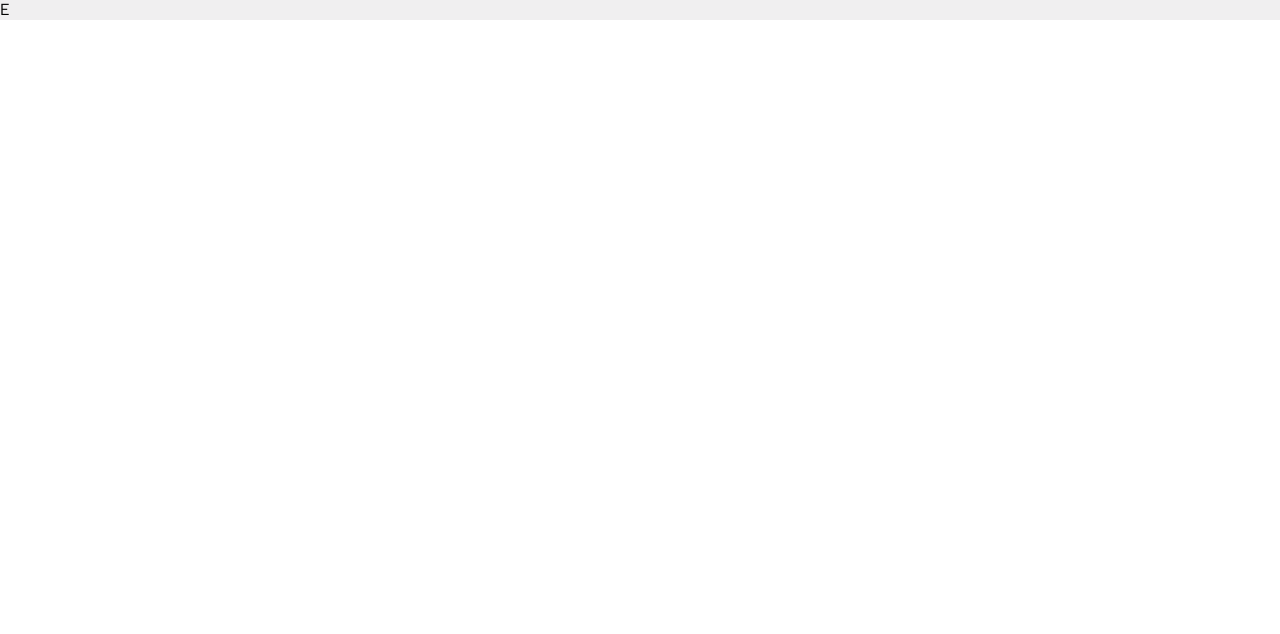
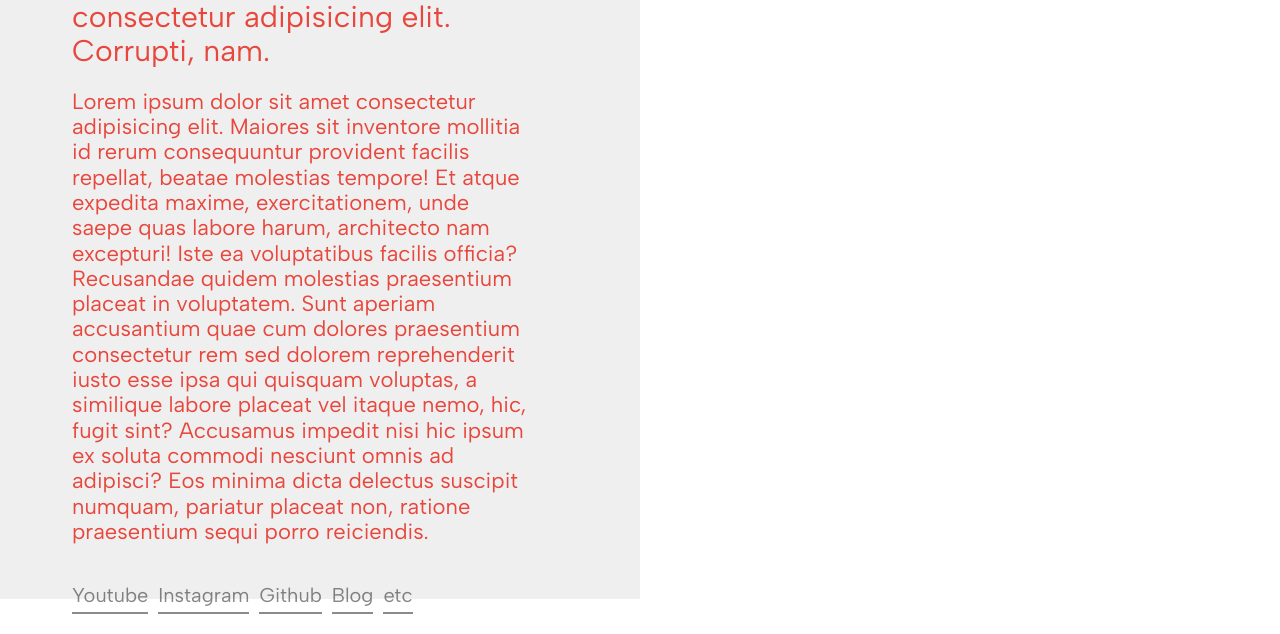
Before and after one commit to kbu715/CSS_LAYOUT, a website: page marie/index.html in a window 1280 px wide. Shown: the part 201-835 px from the top of the page. Before the commit the page ends 800 px from the top, so only its background shows below. Drawn offline with nearby package versions, Linux system fonts and the light colour scheme; files that its build step writes are made by us from their sources.

Commit message:
style: header

```diff
--- a/marie/index.html
+++ b/marie/index.html
@@ -10,16 +10,19 @@
   <body>
     <header>
       <h1>Marie Portfolio</h1>
-      <p>Lorem ipsum dolor sit amet consectetur adipisicing elit. Maiores sit inventore mollitia id rerum consequuntur provident facilis repellat, beatae molestias tempore! Et atque expedita maxime, exercitationem, unde saepe quas labore harum, architecto nam excepturi! Iste ea voluptatibus facilis officia? Recusandae quidem molestias praesentium placeat in voluptatem. Sunt aperiam accusantium quae cum dolores praesentium consectetur rem sed dolorem reprehenderit iusto esse ipsa qui quisquam voluptas, a similique labore placeat vel itaque nemo, hic, fugit sint? Accusamus impedit nisi hic ipsum ex soluta commodi nesciunt omnis ad adipisci? Eos minima dicta delectus suscipit numquam, pariatur placeat non, ratione praesentium sequi porro reiciendis.</p>
-      <nav>
-        <ul>
-          <li>A</li>
-          <li>B</li>
-          <li>C</li>
-          <li>D</li>
-          <li>E</li>
-        </ul>
-      </nav>
+      <div class="bottom">
+        <h3>Lorem, ipsum dolor sit amet consectetur adipisicing elit. Corrupti, nam.</h3>
+        <p>Lorem ipsum dolor sit amet consectetur adipisicing elit. Maiores sit inventore mollitia id rerum consequuntur provident facilis repellat, beatae molestias tempore! Et atque expedita maxime, exercitationem, unde saepe quas labore harum, architecto nam excepturi! Iste ea voluptatibus facilis officia? Recusandae quidem molestias praesentium placeat in voluptatem. Sunt aperiam accusantium quae cum dolores praesentium consectetur rem sed dolorem reprehenderit iusto esse ipsa qui quisquam voluptas, a similique labore placeat vel itaque nemo, hic, fugit sint? Accusamus impedit nisi hic ipsum ex soluta commodi nesciunt omnis ad adipisci? Eos minima dicta delectus suscipit numquam, pariatur placeat non, ratione praesentium sequi porro reiciendis.</p>
+        <nav>
+          <ul>
+            <li>Youtube</li>
+            <li>Instagram</li>
+            <li>Github</li>
+            <li>Blog</li>
+            <li>etc</li>
+          </ul>
+        </nav>
+      </div>
     </header>
     <main>
 
--- /dev/null
+++ b/marie/src/scss/_variables.scss
@@ -0,0 +1,2 @@
+$red: #e7473c;
+$white: #f0eff0;
--- a/marie/src/scss/styles.scss
+++ b/marie/src/scss/styles.scss
@@ -1,6 +1,62 @@
 @import '_normalize';
 @import '_reset';
+@import '_variables';
+
+body {
+  height: 100vh;
+}
 
 header {
-  background-color: #f0eff0;
+  background-color: $white;
+  width: 50%;
+  height: 100%;
+  padding: 10vh 0 72px 72px;
+  display: flex;
+  flex-direction: column;
+  justify-content: space-between;
+  color: $red;
+
+  h1 {
+    font-size: 75px;
+  }
+
+  h3 {
+    font-size: 30px;
+    font-weight: 400;
+    margin-bottom: 20px;
+  }
+
+  h3, p {
+    width: 80%;
+  }
+
+  p {
+    font-size: 22px;
+    font-weight: 300;
+    margin-bottom: 40px;
+  }
+
+  nav {
+    width: 80%;
+    ul {
+      display: flex;
+      flex-wrap: wrap;
+      li {
+        margin-right: 10px;
+        font-size: 20px;
+        color: #111;
+        opacity: 0.5;
+        border-bottom: 2px solid rgba(0, 0, 0, 0.9);
+        padding-bottom: 5px;
+        margin-bottom: 20px;
+        cursor: pointer;
+        &:hover {
+          opacity: 1;
+        }
+        &:last-child {
+          margin-right: 0;
+        }
+      }
+    }
+  }
 }
```
